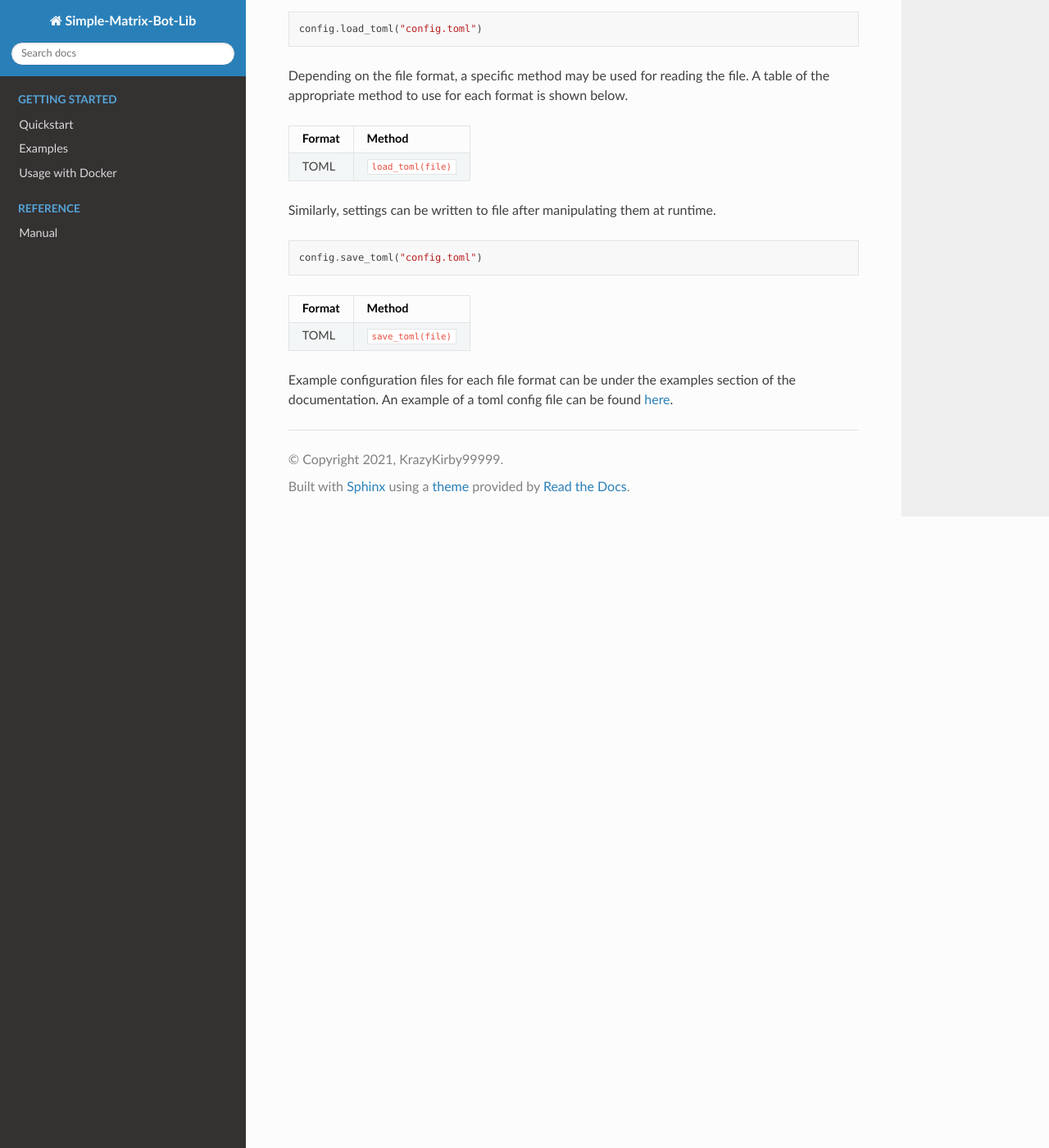
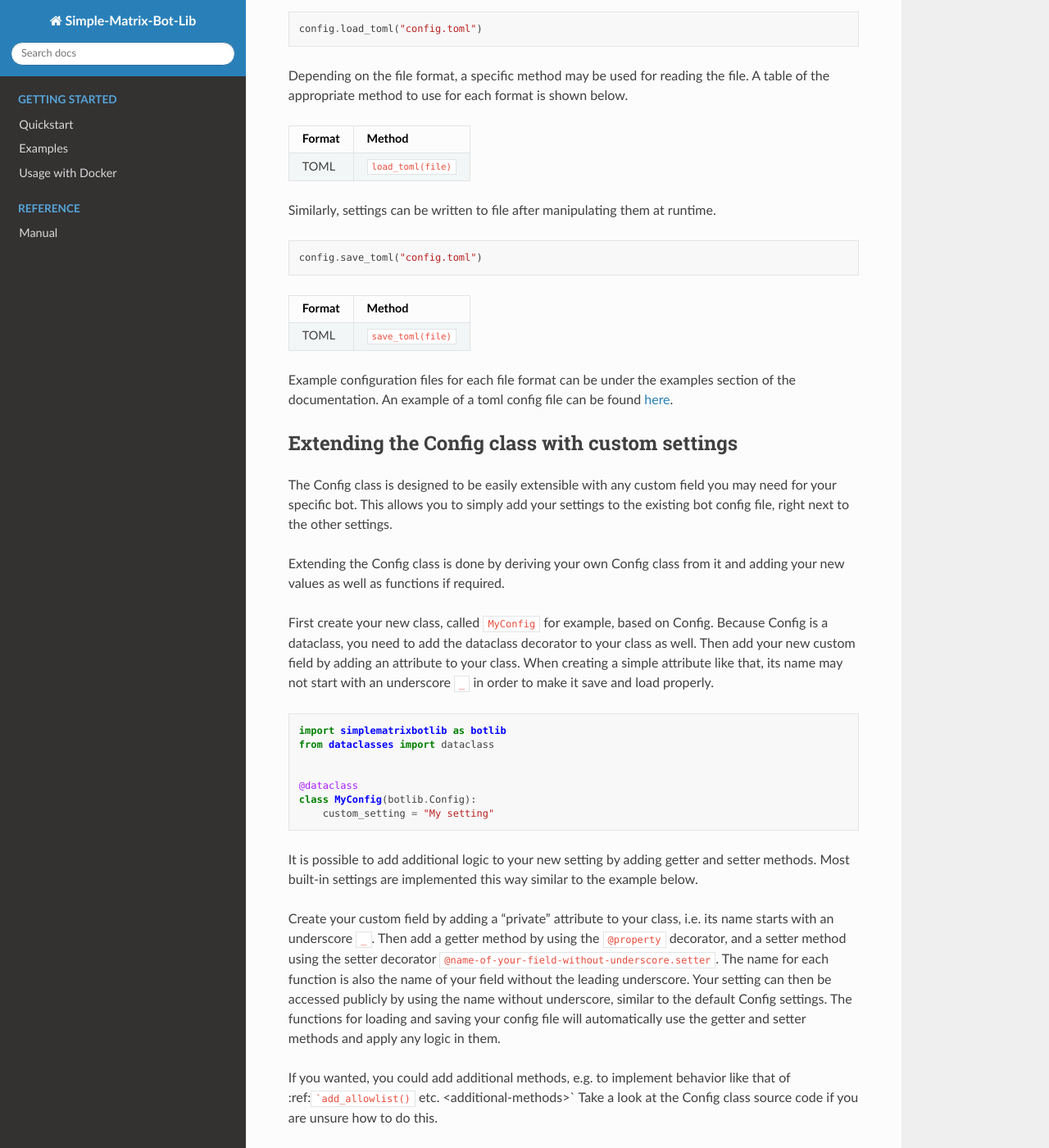
Before and after one commit to imbev/simplematrixbotlib, a Sphinx documentation site: the page built from doc/manual/config.md, in a window 1280 px wide and 1400 px high, scrolled down 1542 px. Shown: the whole window at 82% size. Built offline with Sphinx 7.4.7 and the Read the Docs theme 2.0.0, drawn with Linux system fonts in a browser that asks for light colours; some of the changed text lies outside the part shown.

Commit message:
📝 add custom config file example

````diff
--- a/doc/manual/config.md
+++ b/doc/manual/config.md
@@ -1,5 +1,6 @@
 ### How to use the Config class
-The Config class is a class that handles whether certain features are enabled or disabled. The source is located at simplematrixbotlib/config.py
+The Config class is a class that handles whether certain features are enabled or disabled.
+The source is located at simplematrixbotlib/config.py
 
 #### Creating an instance of the Config class
 An instance can be created using the following python code.
@@ -7,9 +8,10 @@ An instance can be created using the following python code.
 config = botlib.Config()
 ```
 
-#### Supported Values
+#### Built-in Values
 
-The following Config values may implement validation logic. They can be interacted with as if they were public member variables:
+The following Config values are may implement validation logic.
+They can be interacted with as if they were public member variables:
 ```python
 config.join_on_invite = True
 print(config.join_on_invite)
@@ -63,3 +65,66 @@ config.save_toml("config.toml")
 | TOML   | `save_toml(file)` |
 
 Example configuration files for each file format can be under the examples section of the documentation. An example of a toml config file can be found [here](https://simple-matrix-bot-lib.readthedocs.io/en/latest/examples.html#bot-config-file-in-toml-format).
+
+#### Extending the Config class with custom settings
+
+The Config class is designed to be easily extensible with any custom field you may need for your specific bot.
+This allows you to simply add your settings to the existing bot config file, right next to the other settings.
+
+Extending the Config class is done by deriving your own Config class from it and adding your new values as well as functions if required.
+
+First create your new class, called `MyConfig` for example, based on Config.
+Because Config is a dataclass, you need to add the dataclass decorator to your class as well.
+Then add your new custom field by adding an attribute to your class.
+When creating a simple attribute like that, its name may not start with an underscore `_` in order to make it save and load properly.
+
+```python
+import simplematrixbotlib as botlib
+from dataclasses import dataclass
+
+
+@dataclass
+class MyConfig(botlib.Config):
+    custom_setting = "My setting"
+```
+
+It is possible to add additional logic to your new setting by adding getter and setter methods.
+Most built-in settings are implemented this way similar to the example below.
+
+Create your custom field by adding a "private" attribute to your class, i.e. its name starts with an underscore `_`.
+Then add a getter method by using the `@property` decorator, and a setter method using the setter decorator `@name-of-your-field-without-underscore.setter`.
+The name for each function is also the name of your field without the leading underscore.
+Your setting can then be accessed publicly by using the name without underscore, similar to the default Config settings.
+The functions for loading and saving your config file will automatically use the getter and setter methods and apply any logic in them.
+
+If you wanted, you could add additional methods, e.g. to implement behavior like that of [`add_allowlist()` etc.](#additional-methods)
+Take a look at the Config class source code if you are unsure how to do this.
+
+```python
+import simplematrixbotlib as botlib
+from dataclasses import dataclass
+
+
+@dataclass
+class MyConfig(botlib.Config):
+    _my_setting: str = "Hello"
+
+    @property
+    def my_setting(self) -> str:
+        return self._my_setting
+
+    @my_setting.setter
+    def my_setting(self, value: str) -> None:
+        # validate(value)
+        self._my_setting = value
+```
+
+Finally, use your custom Config class by instantiating it and passing the instance when creating your Bot instance.
+
+```python
+config = MyConfig()
+config.load_toml('config.toml')
+bot = botlib.Bot(creds, config)
+```
+
+A complete example implementation of a custom Config class can be found [here](https://simple-matrix-bot-lib.readthedocs.io/en/latest/examples.html#bot-using-custom-option-config-file).
````
Also changed, not shown: doc/examples.md (+6 -0 lines), 2 other files.
